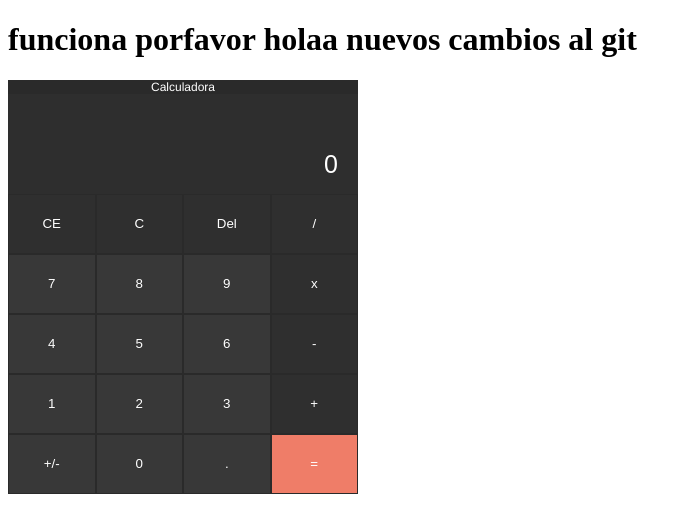
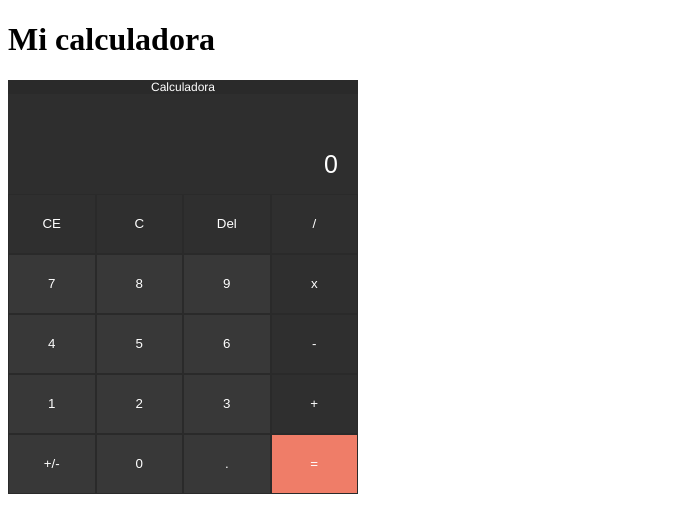
Before and after one commit to lilianaromerop/Ejercicios, a plain HTML site: page calculator/index.html in a window 1280 px wide. Shown: the whole page, without its empty margins (0-692 px from the left). Drawn offline with Linux system fonts and the light colour scheme.

Commit message:
Revert "Sebas"

```diff
--- a/calculator/index.html
+++ b/calculator/index.html
@@ -13,7 +13,7 @@
 <body>
 
     <main>
-        <h1>funciona porfavor holaa nuevos cambios al git</h1>
+        <h1>Mi calculadora</h1>
         <div class="calculadora-container">
             <header>
                 <span>Calculadora</span>
```
